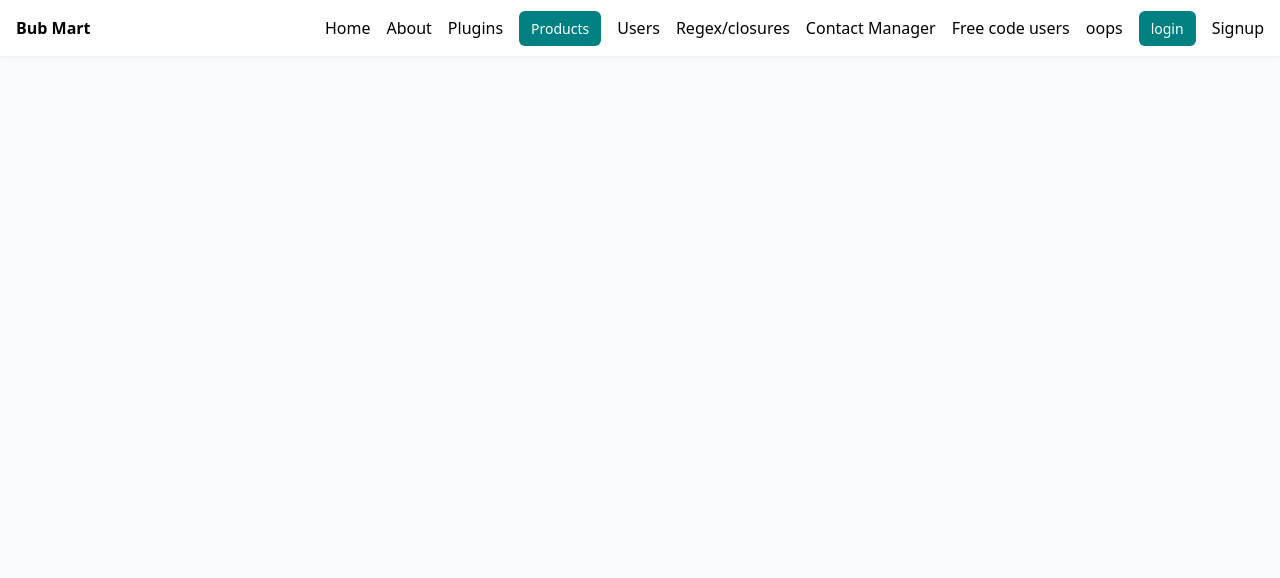
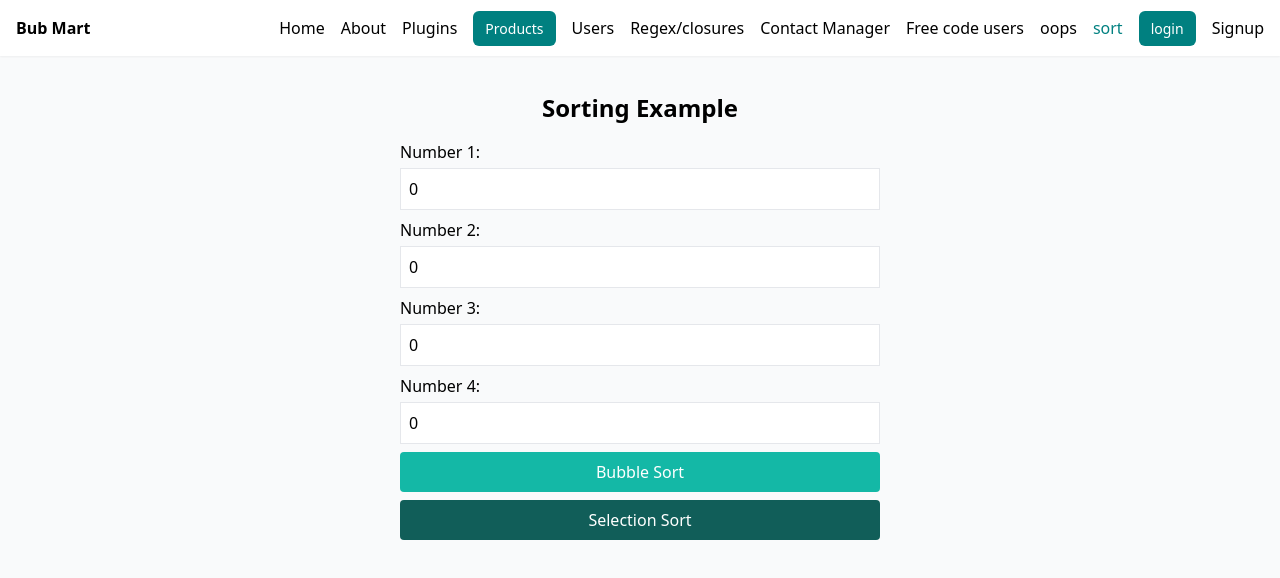
Before and after one commit to gaurav-500apps/nuxt-project, a Nuxt app: page /sort in a window 1280 px wide. Shown: the top 578 px of the page. Built offline with nearby package versions, Linux system fonts and the light colour scheme.

Commit message:
sorting implemented

```diff
--- a/layouts/default.vue
+++ b/layouts/default.vue
@@ -30,6 +30,7 @@ const handleLogOut = () => {
                     <li><NuxtLink to="/contactmanager">Contact Manager</NuxtLink></li>
                     <li><NuxtLink to="/fetch">Free code users</NuxtLink></li>
                     <li><NuxtLink to="/oops">oops</NuxtLink></li>
+                    <li><NuxtLink to="/sort">sort</NuxtLink></li>
                     <li v-if="!status"><NuxtLink to="/login" class="btn">login</NuxtLink></li>
                     <li v-if="!status"><NuxtLink to="/signup">Signup</NuxtLink></li>
                     <li @click="handleLogOut" v-if="status"><NuxtLink to="/">logout</NuxtLink></li>
--- /dev/null
+++ b/pages/sort.vue
@@ -0,0 +1,69 @@
+<template>
+    <div class="container mx-auto p-4 max-w-lg mt-5">
+      <h1 class="text-2xl font-semibold mb-4">Sorting Example</h1>
+
+      <div class="flex flex-col mb-4">
+        <div class="mb-2">
+          <label for="input1" class="block mb-1">Number 1:</label>
+          <input type="number" id="input1" v-model="numbers[0]" class="border p-2 w-full" />
+        </div>
+
+        <div class="mb-2">
+          <label for="input2" class="block mb-1">Number 2:</label>
+          <input type="number" id="input2" v-model="numbers[1]" class="border p-2 w-full" />
+        </div>
+
+        <div class="mb-2">
+          <label for="input3" class="block mb-1">Number 3:</label>
+          <input type="number" id="input3" v-model="numbers[2]" class="border p-2 w-full" />
+        </div>
+
+        <div class="mb-2">
+          <label for="input4" class="block mb-1">Number 4:</label>
+          <input type="number" id="input4" v-model="numbers[3]" class="border p-2 w-full" />
+        </div>
+
+        <button @click="sortWithBubble" class="bg-teal-500 text-white py-2 px-4 rounded ">Bubble Sort</button>
+        <button @click="sortWithSelection" class="bg-teal-800 text-white py-2 px-4 rounded mt-2">Selection Sort</button>
+      </div>
+
+      <div v-if="sortedArray.length > 0" class="mt-4">
+        <p class="text-lg">Sorted Array: {{ sortedArray.join(', ') }}</p>
+      </div>
+    </div>
+  </template>
+
+  <script>
+  export default {
+    data() {
+      return {
+        numbers: [0, 0, 0, 0],
+        sortedArray: [],
+      };
+    },
+    methods: {
+      sortWithBubble() {
+        this.sortedArray = this.numbers.slice().sort((a, b) => a - b);
+      },
+      sortWithSelection() {
+        let arr = this.numbers.slice();
+
+        for (let i = 0; i < arr.length - 1; i++) {
+          let minIndex = i;
+          for (let j = i + 1; j < arr.length; j++) {
+            if (arr[j] < arr[minIndex]) {
+              minIndex = j;
+            }
+          }
+          [arr[i], arr[minIndex]] = [arr[minIndex], arr[i]];
+        }
+
+        this.sortedArray = arr;
+      },
+    },
+  };
+  </script>
+
+  <style scoped>
+
+  </style>
```
